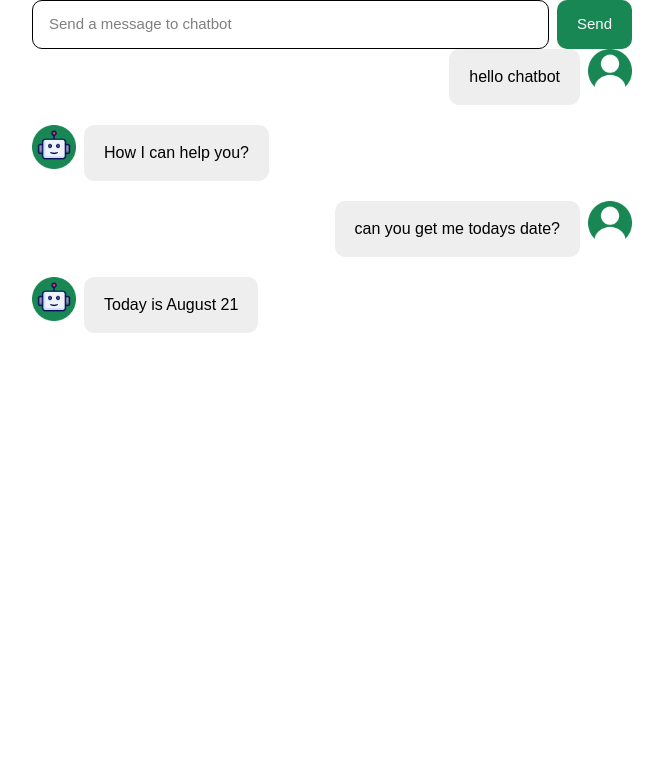
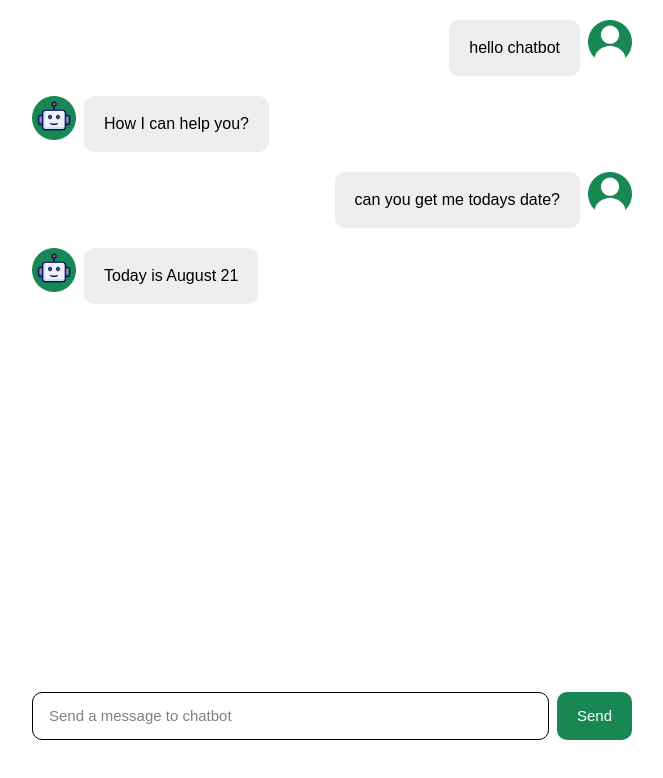
Before and after one commit to MaazCodeCraft/chatbot, a React (Vite) app: page / in a window 1280 px wide. Shown: the top 778 px of the page, without its empty margins (308-971 px from the left). Built offline with nearby package versions, Linux system fonts and the light colour scheme.

Commit message:
Move the Textbox to the Bottom

```diff
--- a/src/App.tsx
+++ b/src/App.tsx
@@ -27,12 +27,12 @@ const App = () => {
   ]);
 
   return (
-    <div className="max-w-[600px] ml-auto mr-auto">
+    <div className="max-w-[600px] ml-auto mr-auto h-screen flex flex-col">
+      <ChatMessages chatMessages={chatMessages} />
       <ChatInput
         chatMessages={chatMessages}
         setChatMessages={setChatMessages}
       />
-      <ChatMessages chatMessages={chatMessages} />
     </div>
   );
 };
--- a/src/components/ChatInput.tsx
+++ b/src/components/ChatInput.tsx
@@ -68,7 +68,7 @@ const ChatInput = ({ chatMessages, setChatMessages }: Props) => {
   }
 
   return (
-    <div className="flex">
+    <div className="flex mb-15">
       <input
         placeholder="Send a message to chatbot"
         size={30}
--- a/src/components/ChatMessages.tsx
+++ b/src/components/ChatMessages.tsx
@@ -12,7 +12,7 @@ interface Props {
 
 export const ChatMessages = ({ chatMessages }: Props) => {
   return (
-    <>
+    <div className="flex-grow mt-5 overflow-scroll [scrollbar-width:none]">
       {chatMessages.map((chatMessage) => {
         return (
           <ChatMessage
@@ -22,6 +22,6 @@ export const ChatMessages = ({ chatMessages }: Props) => {
           />
         );
       })}
-    </>
+    </div>
   );
 };
--- a/src/index.css
+++ b/src/index.css
@@ -2,4 +2,6 @@
 
 body {
   font-family: Arial, Helvetica, sans-serif;
+  margin-top: 0px;
+  margin-bottom: 0px;
 }
```
